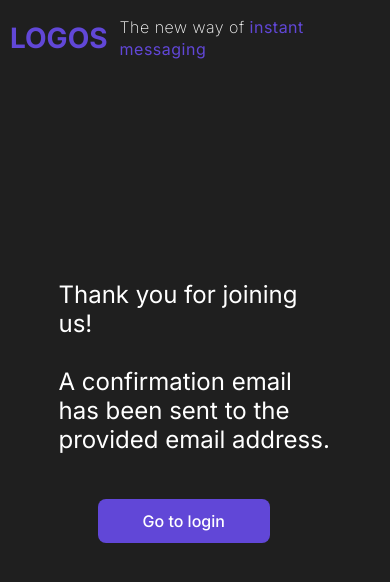
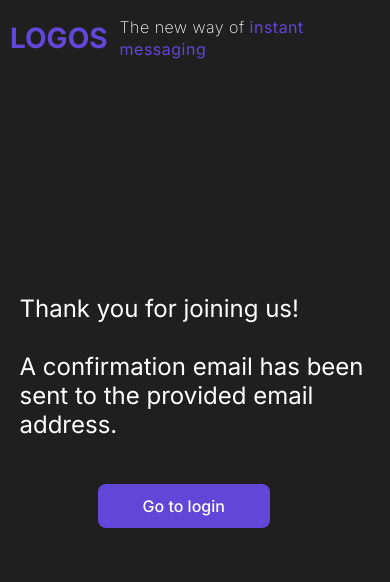
Before and after one commit to maaxxg/Looster, a SvelteKit app: page /confirmation in a window 390 px wide. Shown: the top 582 px of the page. Built offline with nearby package versions, Linux system fonts and the light colour scheme.

Commit message:
Popravio gumb element na manjim ekranima

```diff
--- a/src/routes/confirmation/+page.svelte
+++ b/src/routes/confirmation/+page.svelte
@@ -75,11 +75,13 @@
             display: none;
         }
         .left {
-            width: 70vw;
+            width: 90vw;
         }
-        .buttonContainer {
-            width: 50vw;
+    }
+
+    @media only screen and (max-width: 576px){
+        .buttonContainer{
+            width:50vw;
         }
-
     }
 </style>
```
